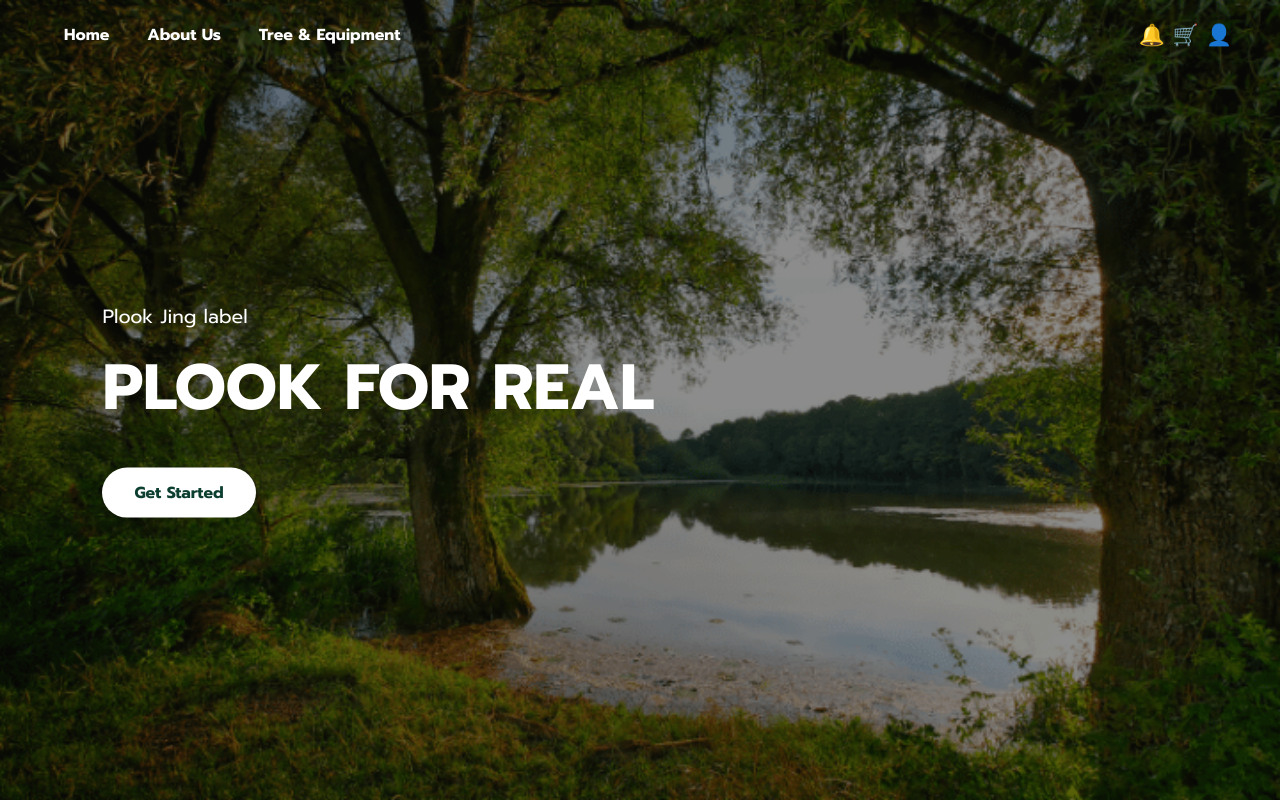
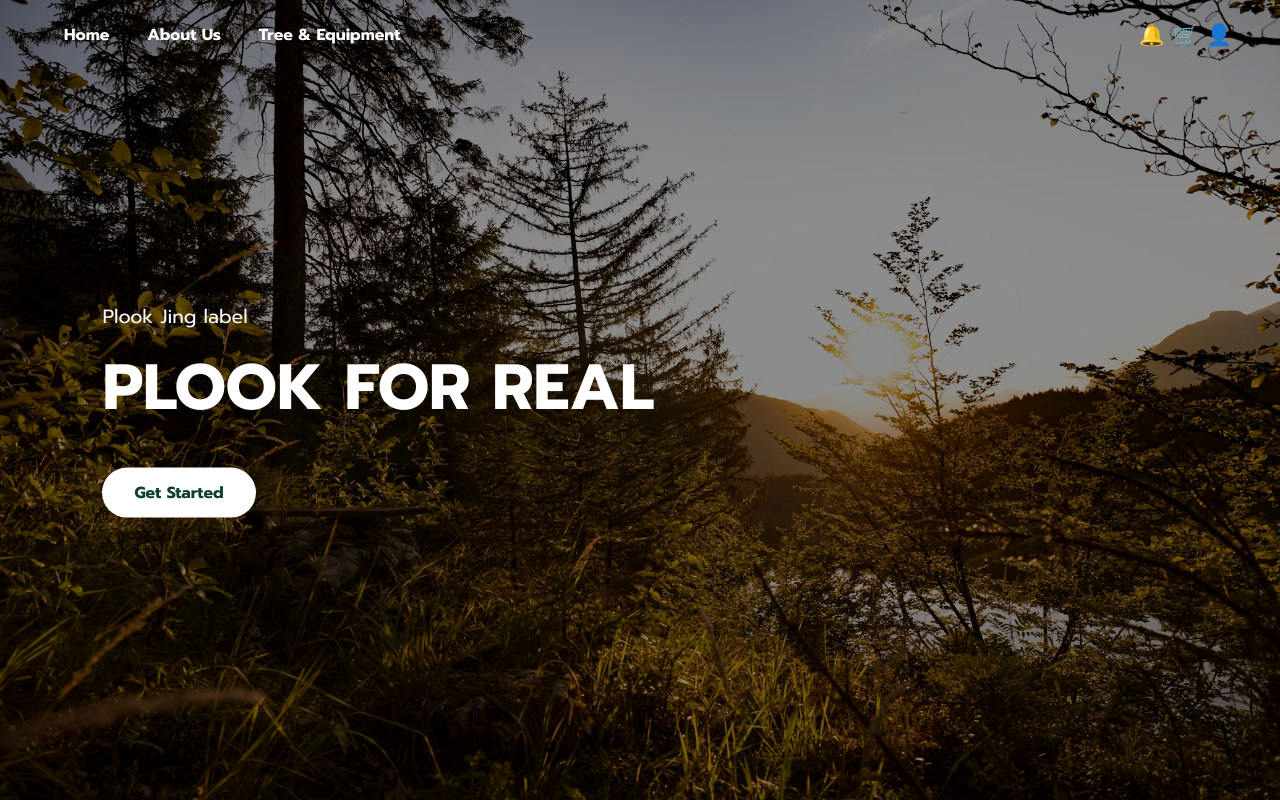
Before and after one commit to Kanokpond-A/dsi202_2025, a Django app: page / in a window 1280 px wide. Run offline with Django 4.2, Linux system fonts and the light colour scheme.

Commit message:
update readme.md

```diff
--- a/myproject/myapp/templates/getstarted.html
+++ b/myproject/myapp/templates/getstarted.html
@@ -19,7 +19,7 @@
     }
 
     .hero {
-      background: url("/static/images/kemerburgaz-kent-ormaninda-neler-yapilir-1677249585-1678265426.png") no-repeat center center/cover;
+      background: url("/static/images/photo-1612819386413-1ab650e32510.avif") no-repeat center center/cover;
       height: 100vh;
       width: 100vw;
       position: relative;
```
Also changed, not shown: myproject/myapp/static/images/photo-1612819386413-1ab650e32510.avif (added).
